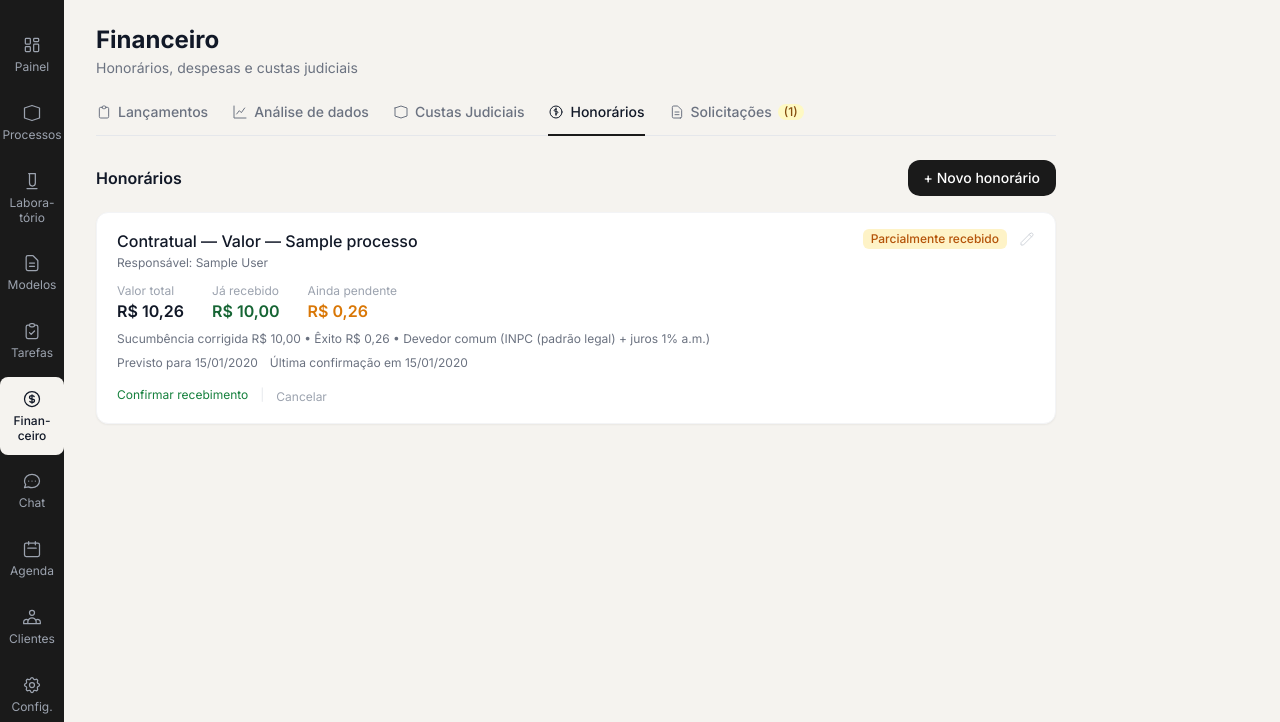
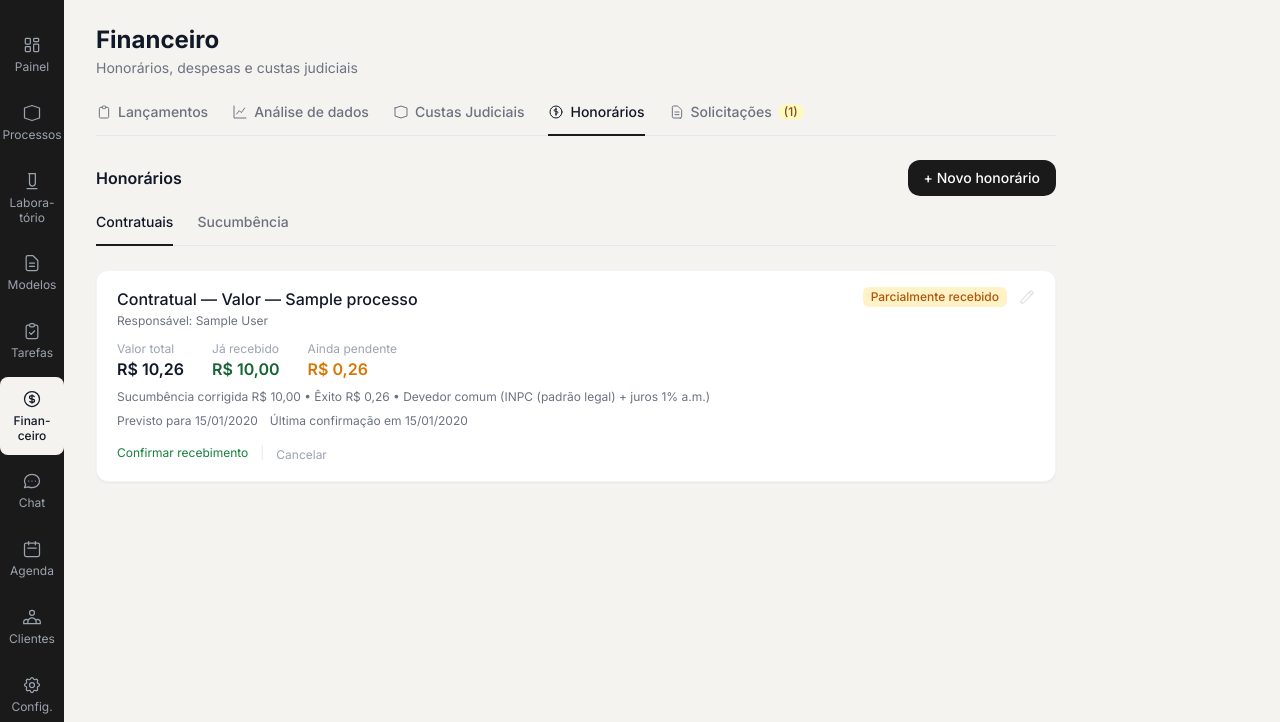
Before and after one commit to BrenoAlcaraz/alenziTech_sistemaAdvocacia, a Django app: page /financeiro/honorarios/ in a window 1280 px wide. Shown: the part 61-783 px from the top of the page. Run offline with Django 5.2, Linux system fonts and the light colour scheme; a user stored in the database is signed in; tables that the repository leaves empty hold one stand-in row (values such as "Sample post"); parts of the project's set-up code (start-up, migrations or seed data) failed here and were passed over.

Commit message:
feat(financeiro): sub-abas Contratuais/Sucumbencia em Honorarios
Reorganiza a listagem de Honorarios em duas sub-abas client-side
(mesmo padrao de extrato_custas_cliente.html), sem alterar modelo,
dados ou regras de recebimento/correcao ja existentes.

Co-Authored-By: Claude Sonnet 5 <noreply@anthropic.com>

```diff
--- a/apps/financeiro/views.py
+++ b/apps/financeiro/views.py
@@ -822,6 +822,10 @@ def honorarios_lista(request):
 
     return render(request, "financeiro/honorarios_lista.html", {
         "honorarios": honorarios,
+        # Sub-abas Contratuais/Sucumbência — "exito"/"outro" são tipos
+        # legados (não mais criáveis, PDR-0032) e entram em Contratuais.
+        "honorarios_contratuais": [h for h in honorarios if h.tipo != "sucumbencial"],
+        "honorarios_sucumbencia": [h for h in honorarios if h.tipo == "sucumbencial"],
         "is_admin": usuario_admin_escritorio(request.user),
         "aba_ativa": "honorarios",
         "item_ativo": "financeiro",
--- /dev/null
+++ b/templates/financeiro/_card_honorario.html
@@ -0,0 +1,87 @@
+{% load moeda %}
+<div class="card px-5 py-4">
+  <div class="flex items-start justify-between gap-4 mb-1 flex-wrap">
+    <div>
+      <p class="font-medium text-gray-900">{{ h.get_tipo_display }}{% if h.tipo == "contratual" and h.modalidade %} — {{ h.get_modalidade_display }}{% endif %}{% if h.processo %} — {{ h.processo }}{% endif %}</p>
+      <p class="text-xs text-gray-500 mt-0.5">
+        {% if h.processo.responsavel %}Responsável: {{ h.processo.responsavel.get_full_name|default:h.processo.responsavel.username }}{% endif %}
+        {% if not h.processo and h.cliente %}{{ h.cliente }}{% endif %}
+      </p>
+    </div>
+    <div class="flex items-center gap-2 flex-shrink-0">
+      {% if h.status == "previsto" and h.valor_recebido > 0 %}
+        <span class="inline-flex items-center px-2 py-0.5 rounded-md text-xs font-medium bg-amber-100 text-amber-700">Parcialmente recebido</span>
+      {% elif h.status == "previsto" %}
+        <span class="inline-flex items-center px-2 py-0.5 rounded-md text-xs font-medium bg-amber-100 text-amber-700">Aguardando recebimento</span>
+      {% elif h.status == "recebido" %}
+        <span class="inline-flex items-center px-2 py-0.5 rounded-md text-xs font-medium bg-green-100 text-green-700">Recebido</span>
+      {% else %}
+        <span class="inline-flex items-center px-2 py-0.5 rounded-md text-xs font-medium bg-gray-100 text-gray-500">Cancelado</span>
+      {% endif %}
+      <a href="{% url 'financeiro:editar_honorario' h.pk %}"
+         title="Editar honorário" aria-label="Editar honorário"
+         class="text-gray-300 hover:text-gray-500 ml-1">
+        <svg class="w-4 h-4" fill="none" viewBox="0 0 24 24" stroke="currentColor">
+          <path stroke-linecap="round" stroke-linejoin="round" stroke-width="1.5" d="M15.232 5.232l3.536 3.536m-2.036-5.036a2.5 2.5 0 113.536 3.536L6.5 21.036H3v-3.572L16.732 3.732z"/>
+        </svg>
+      </a>
+    </div>
+  </div>
+
+  {% if h.status == "previsto" and h.confirmavel %}
+    {# Três colunas — mesmo layout do protótipo: Valor total / Já recebido / Ainda pendente #}
+    <div class="flex flex-wrap gap-7 mt-3">
+      <div>
+        <p class="text-xs text-gray-400">Valor total</p>
+        <p class="font-semibold text-gray-900">R$ {{ h.valor_total_exibido|moeda_br }}</p>
+      </div>
+      <div>
+        <p class="text-xs text-gray-400">Já recebido</p>
+        <p class="font-semibold text-juridico-verde">R$ {{ h.valor_recebido|moeda_br }}</p>
+      </div>
+      <div>
+        <p class="text-xs text-gray-400">Ainda pendente</p>
+        <p class="font-semibold text-amber-600">R$ {{ h.valor_pendente_hoje|moeda_br }}</p>
+      </div>
+    </div>
+  {% elif not h.so_exito %}
+    <p class="font-semibold text-gray-900 mt-1">R$ {{ h.valor_total_exibido|moeda_br }}{% if h.classificacao == "recorrente" %} <span class="text-xs font-normal text-gray-500">por ocorrência</span>{% endif %}</p>
+  {% endif %}
+
+  {% if h.recebimento_por_lancamentos %}
+    <p class="text-xs text-gray-500 mt-1">
+      {% if h.classificacao == "parcelado" %}Parcelado em {{ h.numero_parcelas }}x{% else %}Recorrente {{ h.get_periodicidade_display|lower }}{% endif %}
+      &bull; recebimento pelos lançamentos gerados no Financeiro
+    </p>
+  {% endif %}
+  {% if h.tem_exito_contratual %}
+    <p class="text-xs text-gray-500 mt-1">Êxito de {{ h.exito_percentual }}% {% if h.exito_base == "ganho" %}pelo ganho{% else %}pela economia{% endif %} — anotação, sem valor a receber calculado</p>
+  {% endif %}
+
+  {% if h.calculado %}
+    <p class="text-xs text-gray-500 mt-2">
+      Sucumbência corrigida R$ {{ h.calculo.sucumbencia|moeda_br }}{% if h.calculo.exito %} &bull; Êxito R$ {{ h.calculo.exito|moeda_br }}{% endif %}
+      &bull; {% if h.devedor_tipo == "ente_estatal" %}Ente estatal (Selic){% else %}Devedor comum ({{ h.get_indice_correcao_display }} + juros 1% a.m.){% endif %}
+    </p>
+    {% for linha in h.calculo.exito_contratos %}
+      <p class="text-xs text-amber-700 mt-1">Você tem {{ linha.percentual }}% de êxito a receber — R$ {{ linha.valor|moeda_br }}</p>
+    {% endfor %}
+  {% endif %}
+  <div class="flex flex-wrap items-center gap-3 text-xs text-gray-500 mt-2">
+    {% if h.data_prevista %}<span>Previsto para {{ h.data_prevista|date:"d/m/Y" }}</span>{% endif %}
+    {% if h.data_recebida %}<span>Última confirmação em {{ h.data_recebida|date:"d/m/Y" }}</span>{% endif %}
+  </div>
+
+  {% if h.status == "previsto" %}
+    <div class="flex flex-wrap items-center gap-3 mt-3">
+      {% if is_admin and h.confirmavel %}
+        <a href="{% url 'financeiro:confirmar_recebimento_honorario' h.pk %}" class="text-xs text-green-700 hover:text-green-900 hover:underline">Confirmar recebimento</a>
+        <span class="text-gray-200 text-xs">|</span>
+      {% endif %}
+      <form method="post" action="{% url 'financeiro:cancelar_honorario' h.pk %}">
+        {% csrf_token %}
+        <button type="submit" class="text-xs text-gray-400 hover:text-red-500 hover:underline">Cancelar</button>
+      </form>
+    </div>
+  {% endif %}
+</div>
--- a/templates/financeiro/honorarios_lista.html
+++ b/templates/financeiro/honorarios_lista.html
@@ -16,96 +16,34 @@
   <a href="{% url 'financeiro:form_honorario' %}" class="btn-primary">+ Novo honorário</a>
 </div>
 
-<div class="flex flex-col gap-2">
-  {% for h in honorarios %}
-    <div class="card px-5 py-4">
-      <div class="flex items-start justify-between gap-4 mb-1 flex-wrap">
-        <div>
-          <p class="font-medium text-gray-900">{{ h.get_tipo_display }}{% if h.tipo == "contratual" and h.modalidade %} — {{ h.get_modalidade_display }}{% endif %}{% if h.processo %} — {{ h.processo }}{% endif %}</p>
-          <p class="text-xs text-gray-500 mt-0.5">
-            {% if h.processo.responsavel %}Responsável: {{ h.processo.responsavel.get_full_name|default:h.processo.responsavel.username }}{% endif %}
-            {% if not h.processo and h.cliente %}{{ h.cliente }}{% endif %}
-          </p>
-        </div>
-        <div class="flex items-center gap-2 flex-shrink-0">
-          {% if h.status == "previsto" and h.valor_recebido > 0 %}
-            <span class="inline-flex items-center px-2 py-0.5 rounded-md text-xs font-medium bg-amber-100 text-amber-700">Parcialmente recebido</span>
-          {% elif h.status == "previsto" %}
-            <span class="inline-flex items-center px-2 py-0.5 rounded-md text-xs font-medium bg-amber-100 text-amber-700">Aguardando recebimento</span>
-          {% elif h.status == "recebido" %}
-            <span class="inline-flex items-center px-2 py-0.5 rounded-md text-xs font-medium bg-green-100 text-green-700">Recebido</span>
-          {% else %}
-            <span class="inline-flex items-center px-2 py-0.5 rounded-md text-xs font-medium bg-gray-100 text-gray-500">Cancelado</span>
-          {% endif %}
-          <a href="{% url 'financeiro:editar_honorario' h.pk %}"
-             title="Editar honorário" aria-label="Editar honorário"
-             class="text-gray-300 hover:text-gray-500 ml-1">
-            <svg class="w-4 h-4" fill="none" viewBox="0 0 24 24" stroke="currentColor">
-              <path stroke-linecap="round" stroke-linejoin="round" stroke-width="1.5" d="M15.232 5.232l3.536 3.536m-2.036-5.036a2.5 2.5 0 113.536 3.536L6.5 21.036H3v-3.572L16.732 3.732z"/>
-            </svg>
-          </a>
-        </div>
-      </div>
+<div class="border-b border-gray-200 mb-6">
+  <nav class="-mb-px flex gap-6">
+    <div data-tab="contratuais" data-tab-group="honorarios" class="flex items-center gap-1.5 pb-3 text-sm cursor-pointer tab-active">
+      Contratuais
+    </div>
+    <div data-tab="sucumbencia" data-tab-group="honorarios" class="flex items-center gap-1.5 pb-3 text-sm cursor-pointer tab-inactive">
+      Sucumbência
+    </div>
+  </nav>
+</div>
 
-      {% if h.status == "previsto" and h.confirmavel %}
-        {# Três colunas — mesmo layout do protótipo: Valor total / Já recebido / Ainda pendente #}
-        <div class="flex flex-wrap gap-7 mt-3">
-          <div>
-            <p class="text-xs text-gray-400">Valor total</p>
-            <p class="font-semibold text-gray-900">R$ {{ h.valor_total_exibido|moeda_br }}</p>
-          </div>
-          <div>
-            <p class="text-xs text-gray-400">Já recebido</p>
-            <p class="font-semibold text-juridico-verde">R$ {{ h.valor_recebido|moeda_br }}</p>
-          </div>
-          <div>
-            <p class="text-xs text-gray-400">Ainda pendente</p>
-            <p class="font-semibold text-amber-600">R$ {{ h.valor_pendente_hoje|moeda_br }}</p>
-          </div>
-        </div>
-      {% elif not h.so_exito %}
-        <p class="font-semibold text-gray-900 mt-1">R$ {{ h.valor_total_exibido|moeda_br }}{% if h.classificacao == "recorrente" %} <span class="text-xs font-normal text-gray-500">por ocorrência</span>{% endif %}</p>
-      {% endif %}
+<div data-tab-panel="contratuais" data-tab-panel-group="honorarios">
+  <div class="flex flex-col gap-2">
+    {% for h in honorarios_contratuais %}
+      {% include "financeiro/_card_honorario.html" %}
+    {% empty %}
+      {% include "components/empty_state.html" with mensagem="Nenhum honorário contratual registrado." %}
+    {% endfor %}
+  </div>
+</div>
 
-      {% if h.recebimento_por_lancamentos %}
-        <p class="text-xs text-gray-500 mt-1">
-          {% if h.classificacao == "parcelado" %}Parcelado em {{ h.numero_parcelas }}x{% else %}Recorrente {{ h.get_periodicidade_display|lower }}{% endif %}
-          &bull; recebimento pelos lançamentos gerados no Financeiro
-        </p>
-      {% endif %}
-      {% if h.tem_exito_contratual %}
-        <p class="text-xs text-gray-500 mt-1">Êxito de {{ h.exito_percentual }}% {% if h.exito_base == "ganho" %}pelo ganho{% else %}pela economia{% endif %} — anotação, sem valor a receber calculado</p>
-      {% endif %}
-
-      {% if h.calculado %}
-        <p class="text-xs text-gray-500 mt-2">
-          Sucumbência corrigida R$ {{ h.calculo.sucumbencia|moeda_br }}{% if h.calculo.exito %} &bull; Êxito R$ {{ h.calculo.exito|moeda_br }}{% endif %}
-          &bull; {% if h.devedor_tipo == "ente_estatal" %}Ente estatal (Selic){% else %}Devedor comum ({{ h.get_indice_correcao_display }} + juros 1% a.m.){% endif %}
-        </p>
-        {% for linha in h.calculo.exito_contratos %}
-          <p class="text-xs text-amber-700 mt-1">Você tem {{ linha.percentual }}% de êxito a receber — R$ {{ linha.valor|moeda_br }}</p>
-        {% endfor %}
-      {% endif %}
-      <div class="flex flex-wrap items-center gap-3 text-xs text-gray-500 mt-2">
-        {% if h.data_prevista %}<span>Previsto para {{ h.data_prevista|date:"d/m/Y" }}</span>{% endif %}
-        {% if h.data_recebida %}<span>Última confirmação em {{ h.data_recebida|date:"d/m/Y" }}</span>{% endif %}
-      </div>
-
-      {% if h.status == "previsto" %}
-        <div class="flex flex-wrap items-center gap-3 mt-3">
-          {% if is_admin and h.confirmavel %}
-            <a href="{% url 'financeiro:confirmar_recebimento_honorario' h.pk %}" class="text-xs text-green-700 hover:text-green-900 hover:underline">Confirmar recebimento</a>
-            <span class="text-gray-200 text-xs">|</span>
-          {% endif %}
-          <form method="post" action="{% url 'financeiro:cancelar_honorario' h.pk %}">
-            {% csrf_token %}
-            <button type="submit" class="text-xs text-gray-400 hover:text-red-500 hover:underline">Cancelar</button>
-          </form>
-        </div>
-      {% endif %}
-    </div>
-  {% empty %}
-    {% include "components/empty_state.html" with mensagem="Nenhum honorário registrado." %}
-  {% endfor %}
+<div data-tab-panel="sucumbencia" data-tab-panel-group="honorarios" class="hidden">
+  <div class="flex flex-col gap-2">
+    {% for h in honorarios_sucumbencia %}
+      {% include "financeiro/_card_honorario.html" %}
+    {% empty %}
+      {% include "components/empty_state.html" with mensagem="Nenhum honorário de sucumbência registrado." %}
+    {% endfor %}
+  </div>
 </div>
 {% endblock %}
```
Also changed, not shown: specs/honorarios-sub-abas.md (added, +74 -0 lines).
